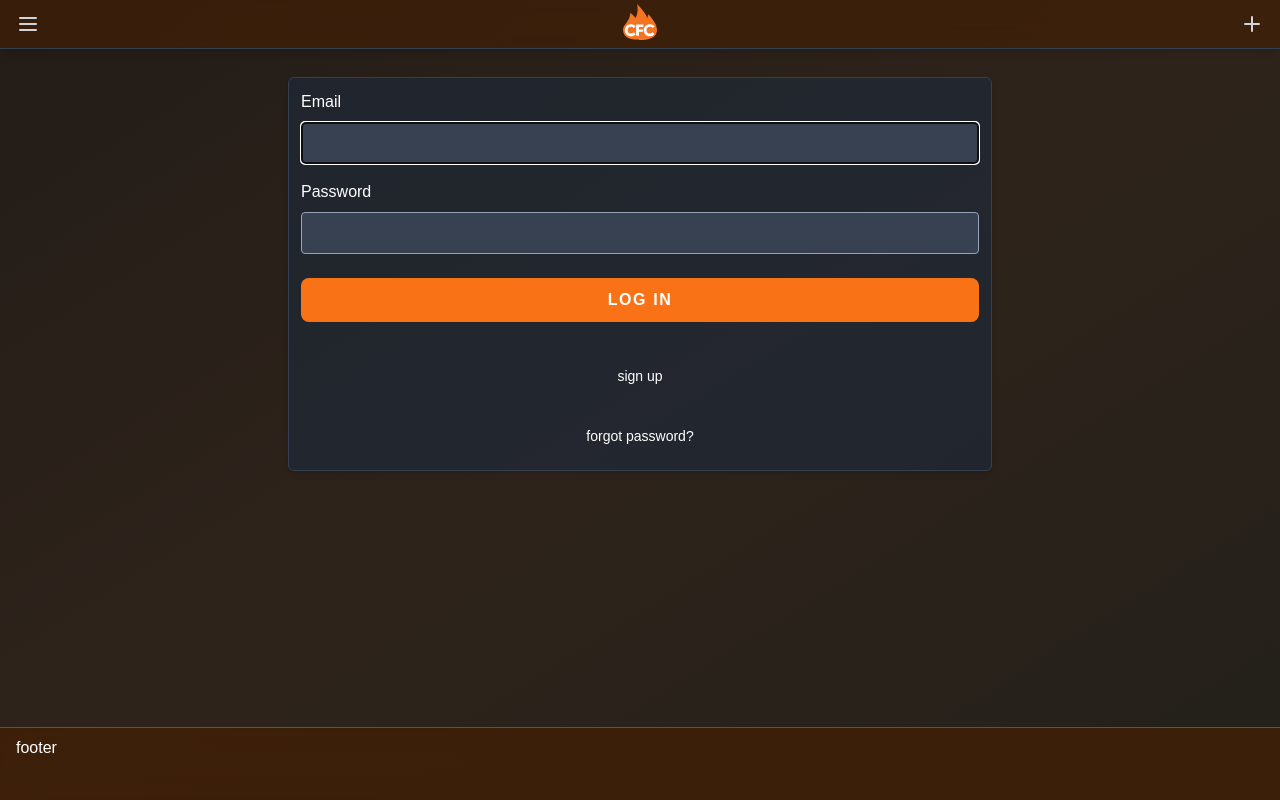
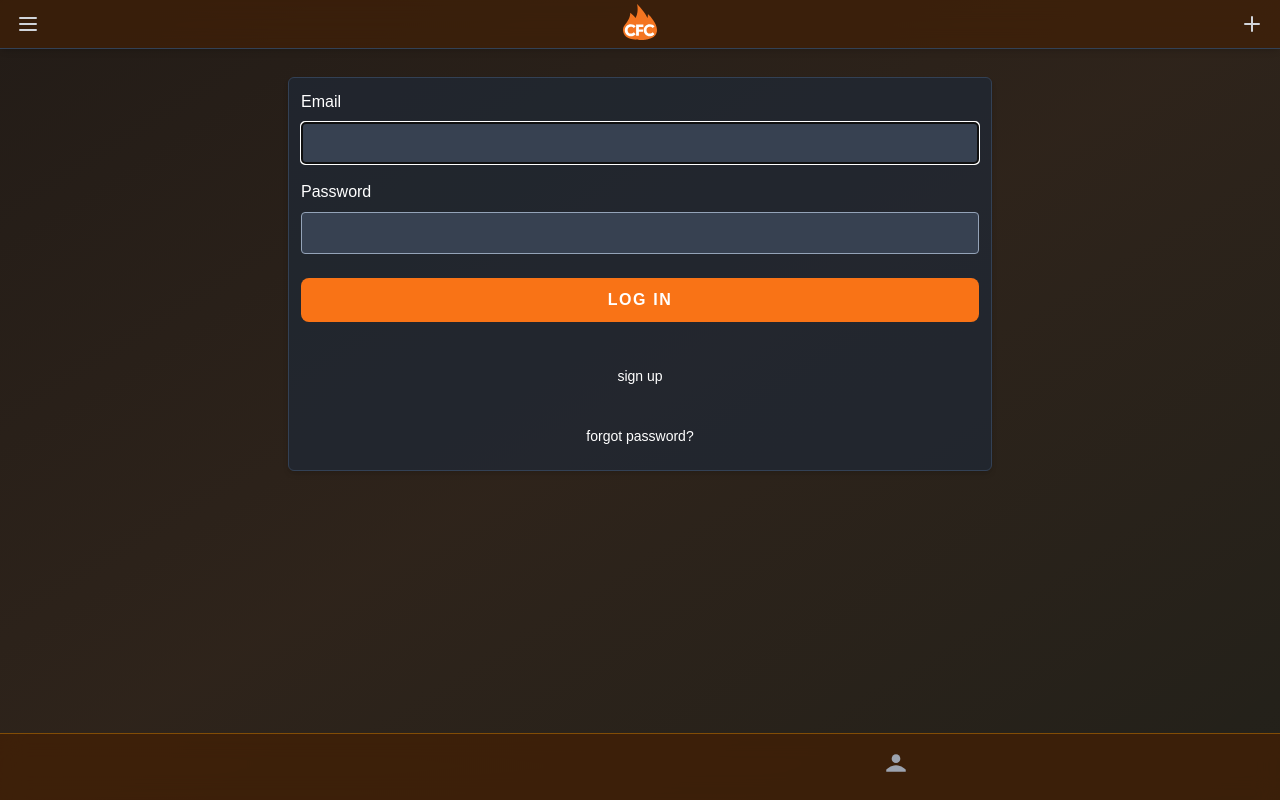
Before and after one commit to fullmetalblanket/campfire-film, a Next.js app: page /auth/login in a window 1280 px wide. Built offline with nearby package versions, Linux system fonts and the light colour scheme; no server answers.

Commit message:
update footer nav

```diff
--- a/app/user/dashboard/page.js
+++ b/app/user/dashboard/page.js
@@ -19,8 +19,8 @@ export default function Dashboard() {
   const { initialized } = state;
 
   useEffect(() => {
-    console.log('\ninitialized',initialized);
-    console.log('session',session);
+    // console.log('\ninitialized',initialized);
+    // console.log('session',session);
     if (initialized && session) {
       // if (!tempItineraryInitialized.current) {
       //   tempItineraryInitialized.current = true;
--- a/components/GlobalStateInitializer.js
+++ b/components/GlobalStateInitializer.js
@@ -23,7 +23,7 @@ export default function GlobalStateInitializer() {
             // canAnalyze,
           } = await getInitialData();
 
-          console.log('GlobalStateInitializer itineraries', itineraries);
+          // console.log('GlobalStateInitializer itineraries', itineraries);
 
           // dispatch({ type: 'SET_USER', payload: user });
           dispatch({ type: 'SET_ITINERARIES', payload: itineraries });
--- a/components/content/HomePage.js
+++ b/components/content/HomePage.js
@@ -10,7 +10,7 @@ export default function HomePage() {
 
       {/* Hero Section */}
       <div className="relative flex justify-center">
-        {/* <div className="absolute inset-0 bg-[url('https://images.unsplash.com/photo-1536440136628-849c177e76a1?q=80&w=2025')] bg-cover bg-center opacity-10" /> */}
+        <div className="absolute inset-0 bg-[url('https://images.unsplash.com/photo-1536440136628-849c177e76a1?q=80&w=2025')] bg-cover bg-center opacity-10" />
         <div className="relative z-10 container mx-auto px-0 text-center">
           {/* <div className="flex justify-center mb-6">
             <Flame className="h-16 w-16 text-orange-500 animate-pulse" />
@@ -70,7 +70,7 @@ export default function HomePage() {
               <Link href="/auth/signup">Sign Up</Link>
             </Button>
           </div>
-          <div className="flex justify-center opacity-50 px-2">
+          <div className="flex justify-center opacity-60 px-2">
             <LogoFull size={400} color="#EA580C" />
           </div>
 
--- /dev/null
+++ b/components/icons/UserIcon.js
@@ -0,0 +1,15 @@
+export default function UserIcon({ className, height = 26, width = 26, color = 'currentColor' }) {
+  return (
+    <svg
+      xmlns="http://www.w3.org/2000/svg"
+      viewBox="0 0 24 24"
+      fill={color}
+      width={width}
+      height={height}
+      className={className}
+    >
+      <circle cx="12" cy="8" r="4" />
+      <path d="M12 14c-5 0-9 4-9 4v2h18v-2s-4-4-9-4z" />
+    </svg>
+  )
+}
--- a/components/layout/Footer.js
+++ b/components/layout/Footer.js
@@ -27,10 +27,9 @@ export default function Footer() {
   }, [lastScrollY]);
 
   return (
-    <footer className={`fixed bottom-0 left-0 border-t border-t-slate-700 border-t-yellow-700/70 right-0 bg-gray-700 bg-yellow-950/80 backdrop-blur-md transition-transform duration-300 ${isVisible ? 'translate-y-0' : 'translate-y-full'}`}>
-      <div className="p-4 py-2 pb-10">
-        {/* <FooterNav /> */}
-        footer
+    <footer className={`fixed z-40 bottom-0 left-0 border-t border-t-slate-700 border-t-yellow-700/70 right-0 bg-gray-700 bg-yellow-950/80 backdrop-blur-md transition-transform duration-300 ${isVisible ? 'translate-y-0' : 'translate-y-full'}`}>
+      <div className="pb-2">
+        <FooterNav />
       </div>
       {/* Uncomment to show copyright */}
       {/* <div className="flex justify-between items-center flex-col">
--- a/components/ui/FooterNav.js
+++ b/components/ui/FooterNav.js
@@ -1,24 +1,40 @@
 import Link from 'next/link';
 import navigation from '@/lib/navigation.json';
 import { usePathname } from 'next/navigation';
+import UserIcon from '@/components/icons/UserIcon';
+
 
 export default function FooterNav() {
   const pathname = usePathname();
 
+  const getIcon = (path) => {
+    switch (path) {
+      case 'profile':
+        return <UserIcon />;
+      // case 'Finalist':
+      //   return <Finalist className="w-6 h-6" />;
+      // case 'Nomination':
+      //   return <Nomination className="w-6 h-6" />;
+      default:
+        return null;
+    }
+  };
+
   return (
-    <ul className="flex flex-col md:flex-row md:space-x-4 py-1 justify-center max-w-3xl m-auto divide-y divide-slate-600 md:divide-none">
-      {/* {navigation.main.map(item => {
+    <ul className="flex justify-center max-w-3xl m-auto">
+      {navigation.main.map(item => {
         const isActive = item.url === pathname; // Determine if the item is active
         const colorClass = isActive ? 'text-gray-100' : 'text-gray-400';
         return (
-          <li className="w-full" key={item.url}>
-            <Link href={item.url} className={`block md:inline-block ${colorClass} hover:text-gray-100 px-4 py-5 md:py-2 rounded-md text-base text-xl md:text-2xl hover:underline w-full md:text-center`}>
-              {item.text}
+          <li className="w-full text-center" key={item.url}>
+            <Link href={item.url} className={`py-4 flex items-center justify-center ${colorClass} hover:text-gray-100 rounded-md text-base text-xl md:text-2xl hover:underline w-full text-center`}>
+              {getIcon(item.text)}
+              {/* {item.text} */}
             </Link>
           </li>
         );
-      })} */}
-      <li>nav</li>
+      })}
+      {/* <li>nav</li> */}
     </ul>
   );
 }
--- a/components/ui/LoadingOverlay.js
+++ b/components/ui/LoadingOverlay.js
@@ -10,8 +10,8 @@ export default function LoadingOverlay({
   }) {
 
   return (
-    <div className={`${position} ${showBackground ? 'bg-white/65' : ''} top-0 left-0 w-full h-full bg-opacity-50 flex items-center justify-center z-10 text-black`}>
-      <Container className="max-w-sm mt-[-5%] bg-white shadow-lg" background={false}>
+    <div className={`${position} ${showBackground ? 'bg-black/35' : ''} top-0 left-0 w-full h-full bg-opacity-50 flex items-center justify-center z-10 text-black`}>
+      <Container className="max-w-sm mt-[-5%] bg-white/90 shadow-lg" background={false}>
         <div className="text-center">
           {title && <h2 className={`text-2xl font-bold ${description ? 'mb-2' : 'mb-5'}`}>{title}</h2>}
           {description && <p className="text-gray-600 mb-5">{description}</p>}
--- a/lib/navigation.json
+++ b/lib/navigation.json
@@ -1,16 +1,16 @@
 {
   "main": [
+    {
+      "text": "events",
+      "url": "/events"
+    },
     {
       "text": "explore",
       "url": "/explore"
     },
     {
-      "text": "projects",
-      "url": "/projects"
-    },
-    {
-      "text": "community",
-      "url": "/community"
+      "text": "profile",
+      "url": "/user/dashboard"
     }
   ]
 }
```
